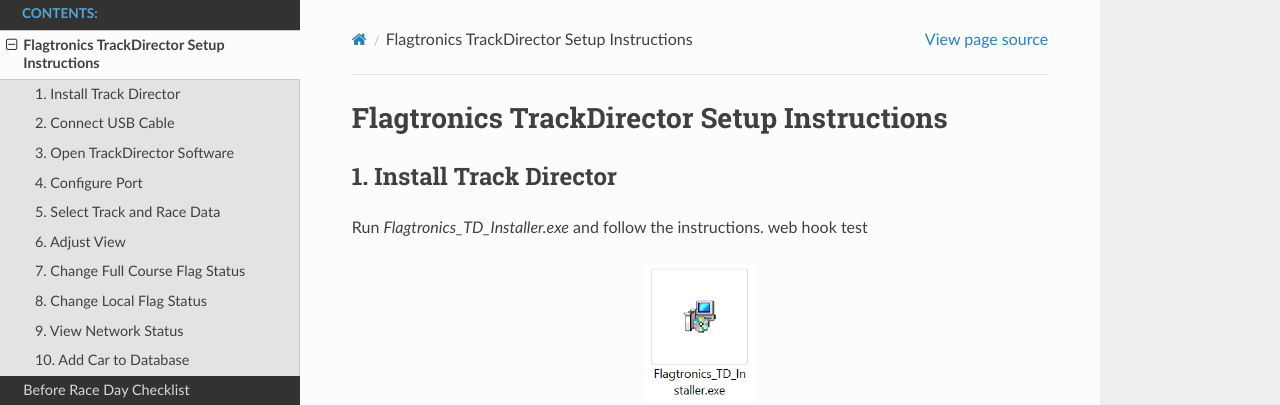
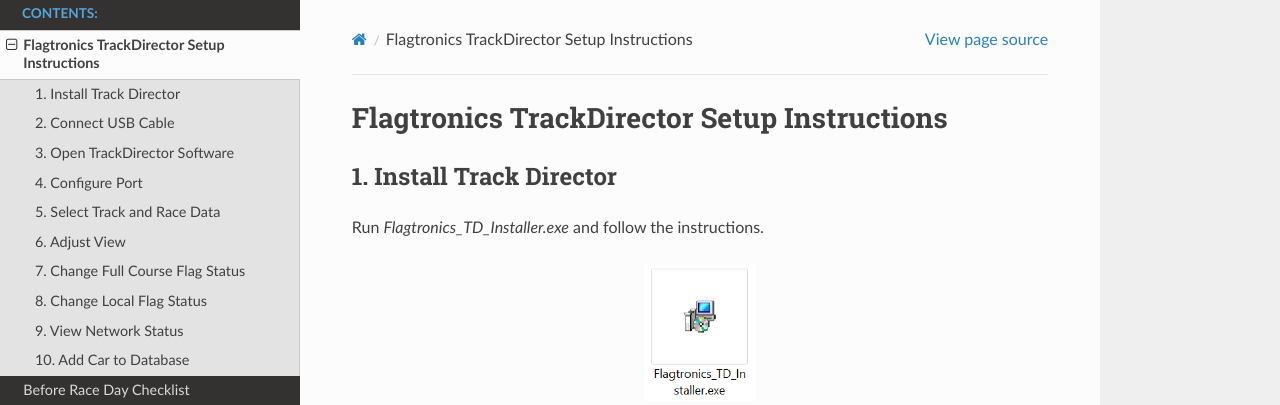
Before and after one commit to BallengerMotorsports/FlagtronicsDocumentation, a Sphinx documentation site: the page built from docs/source/SetupInstructions.rst, in a window 1280 px wide and 900 px high. Shown: the top 405 px of the window. Built offline with Sphinx 7.4.7 and the Read the Docs theme 2.0.0, drawn with Linux system fonts in a browser that asks for light colours.

Commit message:
changes >>web hook test

```diff
--- a/docs/source/SetupInstructions.rst
+++ b/docs/source/SetupInstructions.rst
@@ -5,7 +5,7 @@
 
 1. Install Track Director
 ---------------------------
-Run `Flagtronics_TD_Installer.exe` and follow the instructions. web hook test
+Run `Flagtronics_TD_Installer.exe` and follow the instructions.
 
 .. image:: /images/SetupInstruction/Installer.png
    :align: center
```
